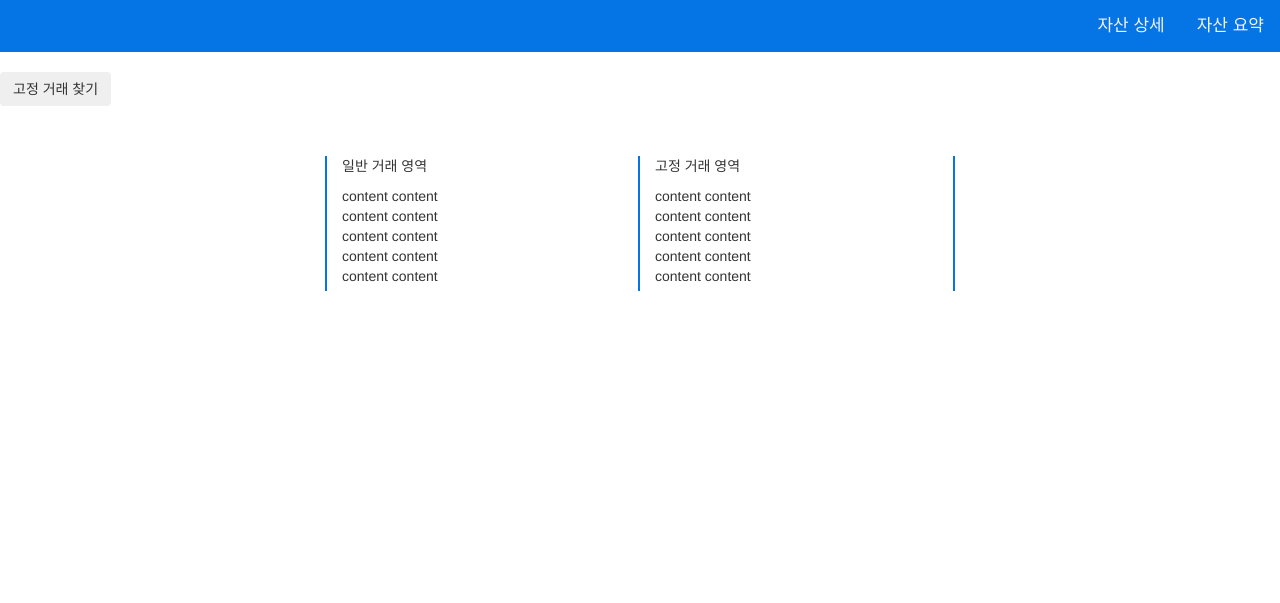
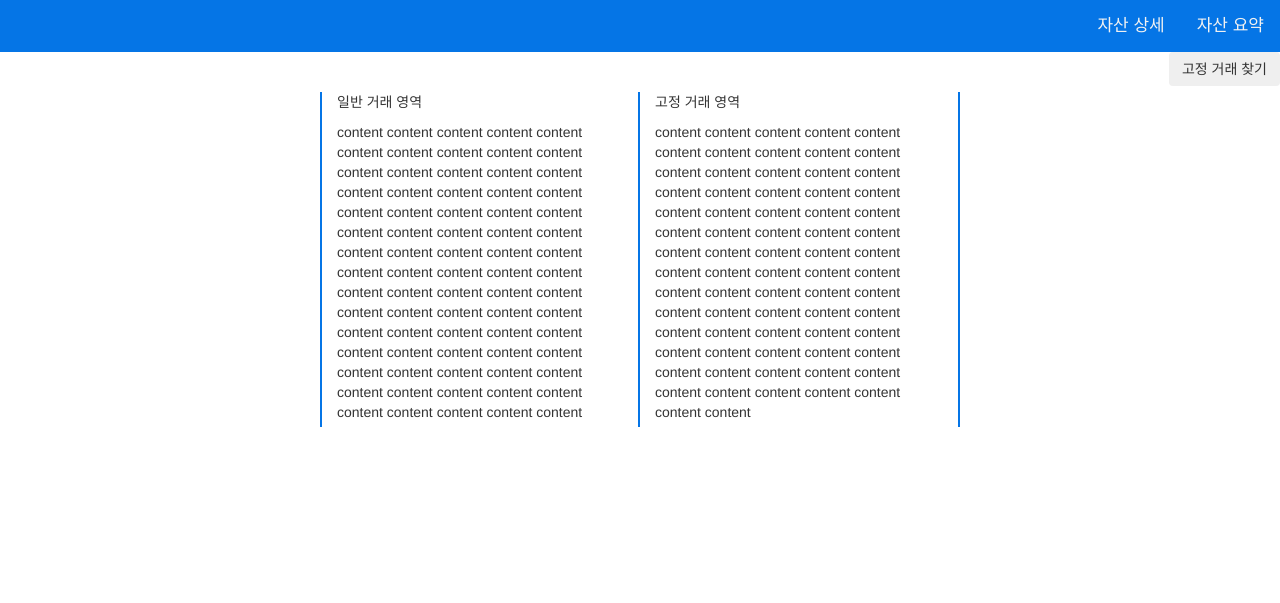
Before and after one commit to jkong72/ginkgo-lambda-flask-api, a Flask app: template templates/chart.html in a window 1280 px wide. Shown: the top 603 px of the page. Run offline with Flask 2, Linux system fonts and the light colour scheme; the template is opened without the code that fills it, so the values that code supplies are empty; some libraries are stand-ins or nearby versions.

Commit message:
css, js 파일다시추가

```diff
--- a/static/css/wealth_detail.css
+++ b/static/css/wealth_detail.css
@@ -7,32 +7,39 @@
 }
 
 
-#plotly{
+/* #plotly{
   padding:10px;
   height:10%;
+} */
+
+.button{
+  float: right;
+  text-align: center;
+  padding-bottom: 10%;
+
 }
 
-#button{
+.button {
+	outline: none !important;
+	border: none;
+	background: transparent;
   float: right;
+  text-align: right;
+  padding-bottom: 5%;
 }
 
 .trade_show{
-  padding: 10px;
+  margin: auto;
+  text-align: center;
+  height: 500px;
+
 }
-
-.v_line{
-  display: inline-block;
-  height: 150px;
-  width:.3vw;
-  border-width:0;
-  color:#0575e6;
-  background-color:#0575e6;
-  margin: 0;
- }
 
 .scroll_area{
   display: inline-block;
-  width: 45%;
+  width: 100%;
+  margin: auto;
+  text-align: left;
 }
 
 .scroll_box{
@@ -40,7 +47,8 @@
   overflow: auto;
   overflow-x: hidden;
   width: 95%;
-  height: 100px;
+  height: 300px;
+  margin: auto;
 }
 
 .scroll_box::-webkit-scrollbar {
```
